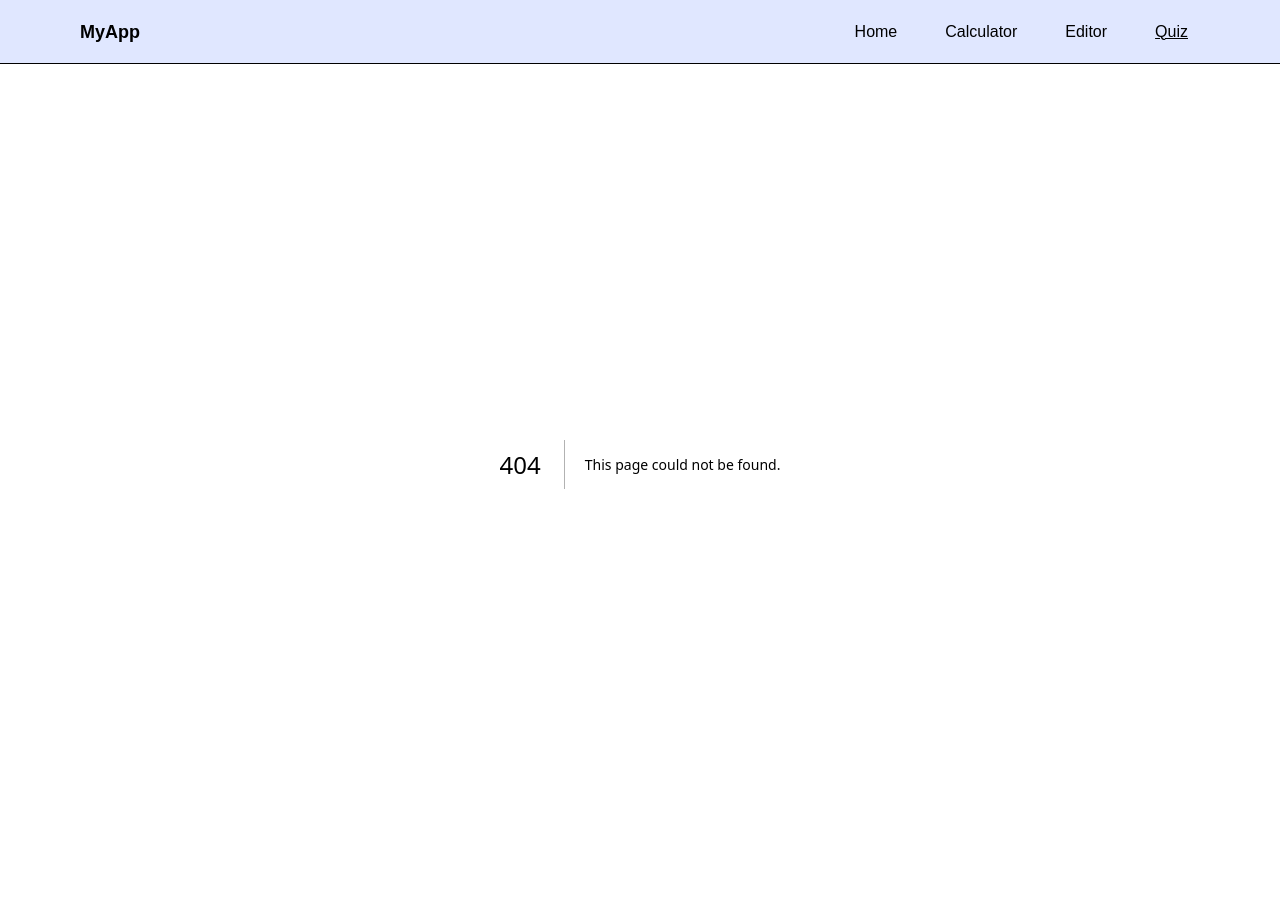
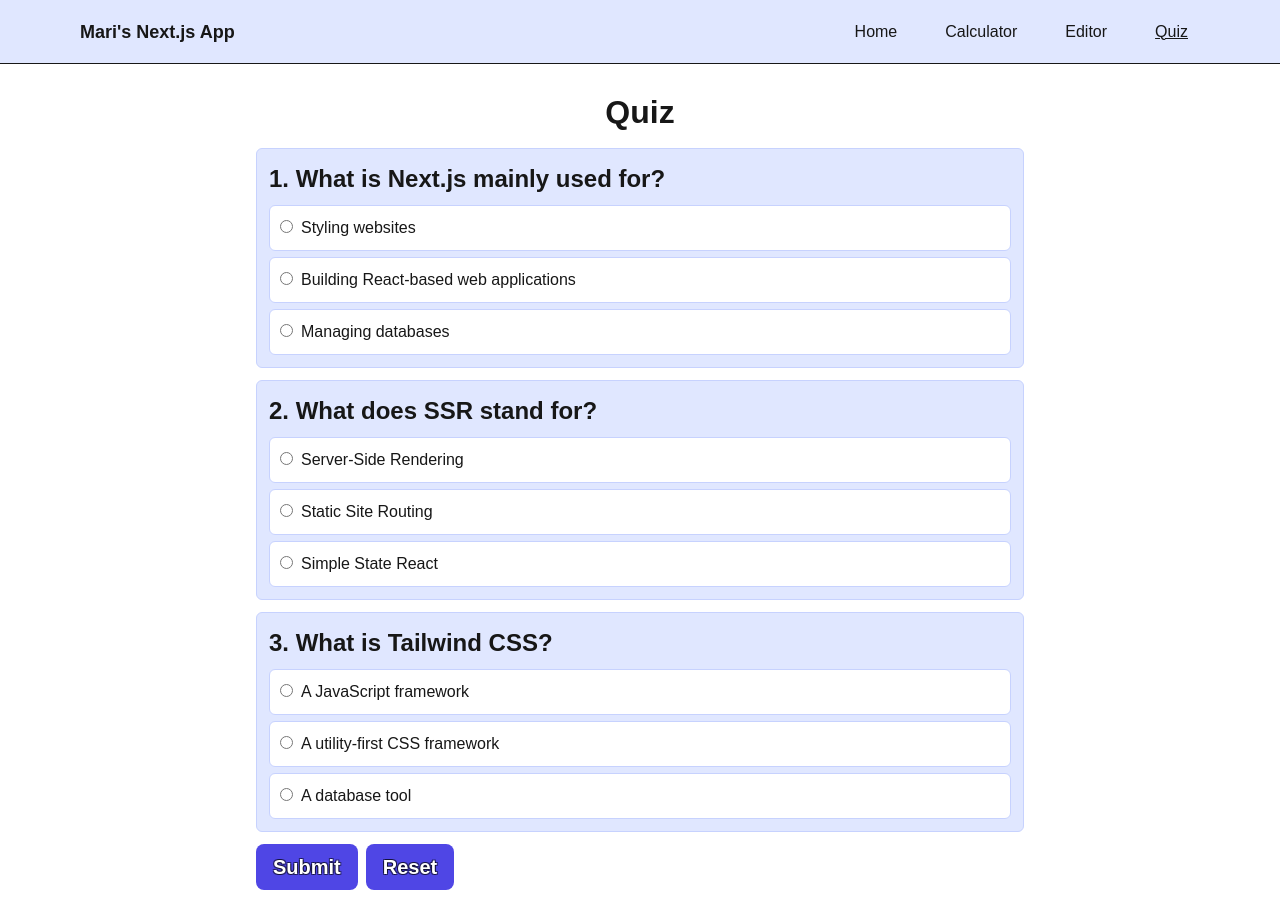
Before and after one commit to marimetsola/Fundamentals_of_Next.js, a Next.js app in the folder 8-Project-work/my-app/: page /quiz in a window 1280 px wide. Before the commit this address had no page. Before the commit the page ends 864 px from the top, so only its background shows below. Built offline with nearby package versions, Linux system fonts and the light colour scheme.

Commit message:
add editor and quiz

```diff
--- a/8-Project-work/my-app/app/calculator/page.tsx
+++ b/8-Project-work/my-app/app/calculator/page.tsx
@@ -2,7 +2,7 @@
 
 import { useState } from "react";
 import { add, subtract, multiply, divide } from "@/lib/math";
-import Button from "@/app/components/OperationButton";
+import Button from "@/app/components/Button";
 
 type Operation = "+" | "-" | "×" | "÷";
 
--- /dev/null
+++ b/8-Project-work/my-app/app/components/Button.tsx
@@ -0,0 +1,64 @@
+"use client";
+
+import { cn } from "@/lib/utils";
+
+type ButtonProps = {
+  children: React.ReactNode;
+  onClick?: () => void;
+  active?: boolean;
+  disabled?: boolean;
+  className?: string;
+};
+
+export default function Button({
+  children,
+  onClick,
+  active = false,
+  disabled = false,
+  className,
+}: ButtonProps) {
+  return (
+    <button
+      onClick={onClick}
+      disabled={disabled}
+      className={cn(
+        "px-4 py-2 rounded-lg text-xl font-semibold",
+        "transition-all duration-200",
+        "border",
+        "focus:outline-none focus:ring-2 focus:ring-accent",
+        "active:scale-95",
+
+        // disabled
+        disabled && [
+          "bg-gray-400 text-gray-200",
+          "cursor-not-allowed",
+          "hover:bg-gray-400",
+          "hover:border-transparent",
+        ],
+
+        // normal
+        !disabled &&
+          !active && [
+            "bg-accent text-white",
+            "[text-shadow:1px_1px_0_rgba(0,0,0,0.5),-1px_1px_0_rgba(0,0,0,0.5),1px_-1px_0_rgba(0,0,0,0.5),-1px_-1px_0_rgba(0,0,0,0.5)]", //outline
+            "hover:bg-accent-hover",
+            "border-transparent",
+            "hover:border-accent-muted2",
+            "cursor-pointer",
+          ],
+
+        // active
+        !disabled &&
+          active && [
+            "bg-accent-muted text-foreground",
+            "border-accent-muted2",
+            "cursor-pointer",
+          ],
+
+        className,
+      )}
+    >
+      {children}
+    </button>
+  );
+}
--- a/8-Project-work/my-app/app/components/H2.tsx
+++ b/8-Project-work/my-app/app/components/H2.tsx
@@ -9,7 +9,7 @@
 
 export default function H2({ children, className }: H2Props) {
   return (
-    <h2 className={cn("text-[1.5rem] font-semibold mt-4 mb-4", className)}>
+    <h2 className={cn("text-[1.5rem] font-semibold mt-4 mb-0", className)}>
       {children}
     </h2>
   );
--- a/8-Project-work/my-app/app/components/Navigation.tsx
+++ b/8-Project-work/my-app/app/components/Navigation.tsx
@@ -23,7 +23,7 @@
 
   return (
     <header className={headerStyles}>
-      <div className="text-lg font-semibold">MyApp</div>
+      <div className="text-lg font-semibold">Mari&apos;s Next.js App</div>
       <nav className="flex items-center gap-6">
         <Link href="/" className={getNavLinkStyles("/")}>
           Home
--- a/8-Project-work/my-app/app/components/OperationButton.tsx
+++ /dev/null
@@ -1,40 +0,0 @@
-"use client";
-
-import { cn } from "@/lib/utils";
-
-type OperationButtonProps = {
-  children: React.ReactNode;
-  onClick?: () => void;
-  active?: boolean;
-  className?: string;
-};
-
-export default function OperationButton({
-  children,
-  onClick,
-  active = false,
-  className,
-}: OperationButtonProps) {
-  return (
-    <button
-      onClick={onClick}
-      className={cn(
-        "px-4 py-2 rounded-lg text-xl font-semibold",
-        "transition-all duration-200",
-        "border cursor-pointer",
-        "focus:outline-none focus:ring-2 focus:ring-accent",
-        "active:scale-95",
-        !active && [
-          "bg-accent text-white",
-          "hover:bg-accent-hover",
-          "border-transparent",
-          "hover:border-accent-muted2",
-        ],
-        active && ["bg-accent-muted text-foreground", "border-accent-muted2"],
-        className,
-      )}
-    >
-      {children}
-    </button>
-  );
-}
--- /dev/null
+++ b/8-Project-work/my-app/app/editor/page.tsx
@@ -0,0 +1,56 @@
+"use client";
+
+import { useState } from "react";
+import Button from "@/app/components/Button";
+import H1 from "@/app/components/H1";
+
+export default function Editor() {
+  const [text, setText] = useState("");
+
+  const words = text.trim() === "" ? 0 : text.trim().split(/\s+/).length;
+  const letters = text.length;
+
+  return (
+    <div className="p-6">
+      <main className="max-w-3xl mx-auto flex flex-col gap-4">
+        <H1>Editor</H1>
+
+        {/* Textarea */}
+        <textarea
+          value={text}
+          onChange={(e) => setText(e.target.value)}
+          rows={6}
+          className="border p-3 rounded-md bg-accent-muted resize-none focus:outline-none focus:ring-2 focus:ring-accent"
+          placeholder="Type something..."
+        />
+
+        {/* Words and letters */}
+        <div className="flex justify-between text-sm">
+          <span>Words: {words}</span>
+          <span>Letters: {letters}</span>
+        </div>
+
+        {/* Buttons */}
+        <div className="flex gap-2">
+          <Button onClick={() => setText(text.toUpperCase())}>UPPERCASE</Button>
+
+          <Button onClick={() => setText(text.toLowerCase())}>lowercase</Button>
+
+          <Button
+            onClick={() =>
+              setText(
+                text
+                  .trim() // poistaa alusta ja lopusta
+                  .replace(/\s+/g, " "), // muuttaa useat välilyönnit yhdeksi
+              )
+            }
+          >
+            Clean Text
+          </Button>
+
+          <Button onClick={() => setText("")}>Clear Text</Button>
+        </div>
+      </main>
+    </div>
+  );
+}
--- a/8-Project-work/my-app/app/globals.css
+++ b/8-Project-work/my-app/app/globals.css
@@ -54,6 +54,4 @@
 h2 {
   font-size: 1.5rem;
   font-weight: 600;
-  margin-top: 1rem;
-  margin-bottom: 1rem;
 }
--- a/8-Project-work/my-app/app/layout.tsx
+++ b/8-Project-work/my-app/app/layout.tsx
@@ -14,7 +14,7 @@
 });
 
 export const metadata: Metadata = {
-  title: "Magnificent web app | Mari Metsola",
+  title: "Magnificent Web App | Mari Metsola",
   description: "Project work for Metropolia's Fundamentals of Next.js course",
 };
 
--- a/8-Project-work/my-app/app/page.tsx
+++ b/8-Project-work/my-app/app/page.tsx
@@ -3,19 +3,33 @@
 
 export default function Home() {
   return (
-    <div className="min-h-screen px-6 py-10">
-      <main className="max-w-3xl mx-auto flex flex-col gap-4">
+    <div className="p-6">
+      <main className="max-w-4xl mx-auto flex flex-col gap-4">
         <H1>Project web app</H1>
 
         <p>
           The project started off with a quick recap on JavaScript and React,
-          followed by overview of Next.js&apos;s features. Different ways (CSS
-          modules, global, inline, tailwind) to style Next.js apps were covered.
+          followed by an overview of Next.js features. The course covered
+          different styling methods such as CSS modules, global styles, inline
+          styles, and Tailwind CSS, as well as API routes, Server-Side Rendering
+          (SSR) and Static Site Generation (SSG), state management with Context
+          API, different testing methods, and deployment on Vercel.
+        </p>
+
+        <p>
+          This page represents the project work I created during the course,
+          demonstrating the use of Tailwind CSS for consistent styling and
+          reusable UI components such as buttons and headings. The application
+          does not include a manual light/dark mode toggle, but it automatically
+          follows the user’s system or browser theme using the
+          prefers-color-scheme setting.
         </p>
 
         <p>The application includes the following pages:</p>
 
         <H2>Home</H2>
+
+        <p>The home page. This one right here!</p>
 
         <H2>Calculator</H2>
 
@@ -30,7 +44,25 @@
 
         <H2>Editor</H2>
 
+        <p>
+          The editor allows the user to type text into a textarea and apply
+          transformations such as converting text to uppercase or lowercase,
+          clearing the text, and cleaning extra spaces. The number of words and
+          characters is displayed and updates automatically as the user edits
+          the text.
+        </p>
+
         <H2>Quiz</H2>
+
+        <p>
+          The quiz allows the user to answer three multiple-choice questions and
+          submit their answers to see the final score. After submission, the
+          selected answers are marked as correct or incorrect, and the rest of
+          the quiz is locked until it is reset. The questions are stored in a
+          separate data file, and the selected answers are managed using state,
+          with the result calculated based on the correct answers defined in the
+          data.
+        </p>
       </main>
     </div>
   );
--- /dev/null
+++ b/8-Project-work/my-app/app/quiz/page.tsx
@@ -0,0 +1,104 @@
+"use client";
+
+import { useState } from "react";
+import H1 from "@/app/components/H1";
+import Button from "@/app/components/Button";
+import { quizData } from "@/lib/quizData";
+
+export default function Quiz() {
+  const [answers, setAnswers] = useState<(number | null)[]>(
+    quizData.map(() => null),
+  );
+  const [submitted, setSubmitted] = useState(false);
+
+  const handleSelect = (questionIndex: number, optionIndex: number) => {
+    if (submitted) return;
+
+    const newAnswers = [...answers];
+    newAnswers[questionIndex] = optionIndex;
+    setAnswers(newAnswers);
+  };
+
+  const correctCount = answers.reduce<number>((count, answer, index) => {
+    if (answer === null) return count;
+    return answer === quizData[index].correctIndex ? count + 1 : count;
+  }, 0);
+
+  return (
+    <div className="p-6">
+      <main className="max-w-3xl mx-auto flex flex-col gap-3">
+        <H1>Quiz</H1>
+
+        {quizData.map((item, questionIndex) => (
+          <section
+            key={item.question}
+            className="rounded-md border border-accent-muted2 bg-accent-muted p-3"
+          >
+            <h2 className="mt-0 mb-2 text-[1.25rem] font-semibold">
+              {questionIndex + 1}. {item.question}
+            </h2>
+
+            <div className="flex flex-col gap-1.5">
+              {item.options.map((option, optionIndex) => {
+                const isSelected = answers[questionIndex] === optionIndex;
+                const isCorrect = item.correctIndex === optionIndex;
+                const showSelectedCorrect =
+                  submitted && isSelected && isCorrect;
+                const showSelectedIncorrect =
+                  submitted && isSelected && !isCorrect;
+
+                return (
+                  <label
+                    key={option}
+                    className={`rounded-md border p-2.5 transition-colors ${
+                      submitted ? "cursor-default" : "cursor-pointer"
+                    } ${
+                      showSelectedCorrect
+                        ? "border-green-600 bg-green-100 text-black"
+                        : showSelectedIncorrect
+                          ? "border-red-600 bg-red-100 text-black"
+                          : isSelected
+                            ? "border-accent bg-accent-muted2"
+                            : "border-accent-muted2 bg-background"
+                    }`}
+                  >
+                    <input
+                      type="radio"
+                      name={`question-${questionIndex}`}
+                      checked={isSelected}
+                      onChange={() => handleSelect(questionIndex, optionIndex)}
+                      disabled={submitted}
+                      className="mr-2"
+                    />
+                    {option}
+                  </label>
+                );
+              })}
+            </div>
+          </section>
+        ))}
+
+        <div className="flex items-center gap-2">
+          <Button onClick={() => setSubmitted(true)} disabled={submitted}>
+            Submit
+          </Button>
+
+          <Button
+            onClick={() => {
+              setAnswers(quizData.map(() => null));
+              setSubmitted(false);
+            }}
+          >
+            Reset
+          </Button>
+
+          {submitted && (
+            <p className="ml-auto text-xl font-bold">
+              Score: {correctCount} / {quizData.length}
+            </p>
+          )}
+        </div>
+      </main>
+    </div>
+  );
+}
--- /dev/null
+++ b/8-Project-work/my-app/lib/quizData.tsx
@@ -0,0 +1,35 @@
+export type Question = {
+  question: string;
+  options: string[];
+  correctIndex: number;
+};
+
+export const quizData: Question[] = [
+  {
+    question: "What is Next.js mainly used for?",
+    options: [
+      "Styling websites",
+      "Building React-based web applications",
+      "Managing databases",
+    ],
+    correctIndex: 1,
+  },
+  {
+    question: "What does SSR stand for?",
+    options: [
+      "Server-Side Rendering",
+      "Static Site Routing",
+      "Simple State React",
+    ],
+    correctIndex: 0,
+  },
+  {
+    question: "What is Tailwind CSS?",
+    options: [
+      "A JavaScript framework",
+      "A utility-first CSS framework",
+      "A database tool",
+    ],
+    correctIndex: 1,
+  },
+];
```
